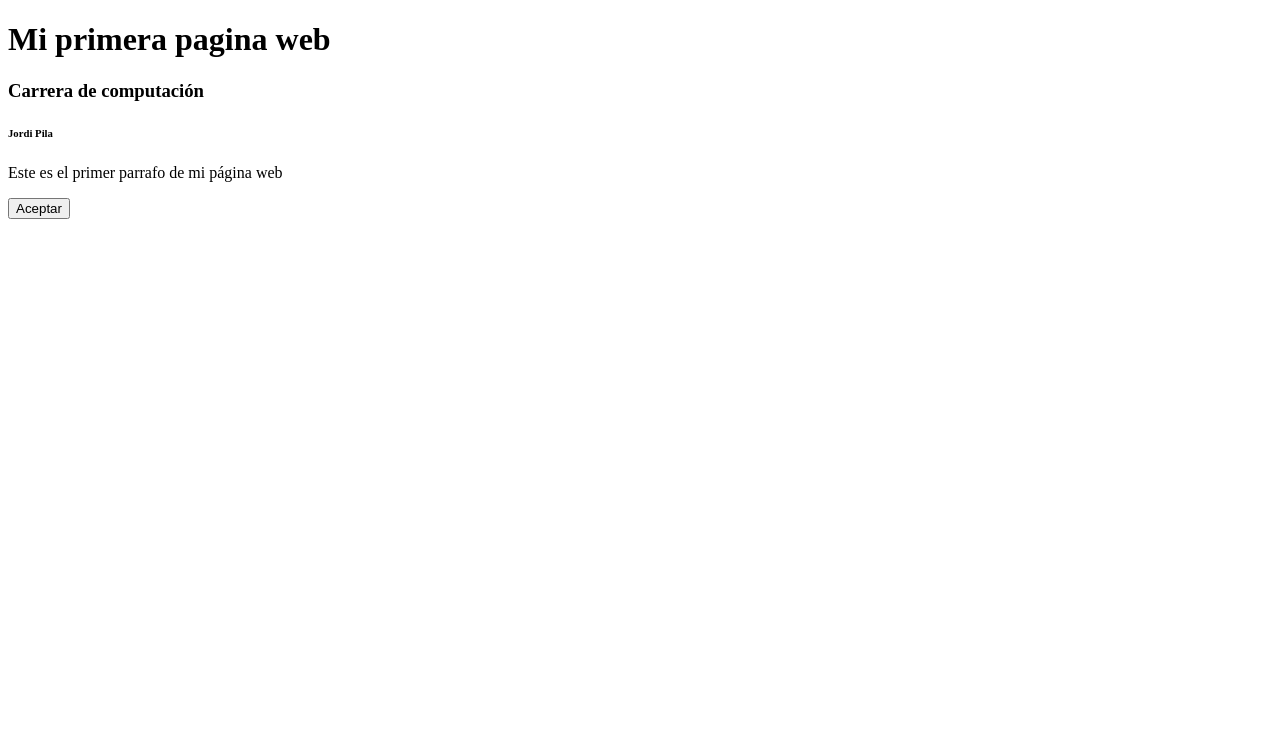
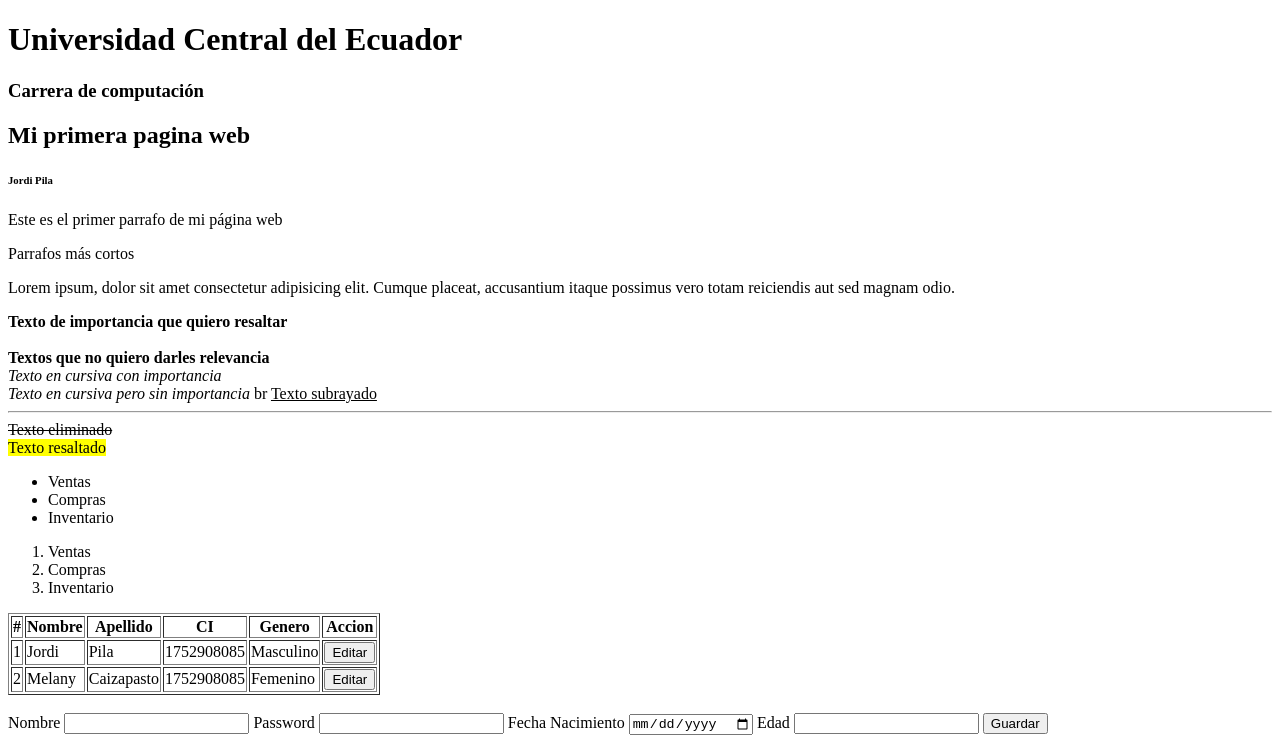
Before and after one commit to JordiFPA/pw_unidad1_jp, a plain HTML site: page pw_unidad1_jp/index.html in a window 1280 px wide. Shown: the top 750 px of the page. Drawn offline with Linux system fonts and the light colour scheme.

Commit message:
Taller 2

```diff
--- a/pw_unidad1_jp/index.html
+++ b/pw_unidad1_jp/index.html
@@ -1,15 +1,125 @@
 <!DOCTYPE html> <!-- Tipo de documento a trabajar, HTML 5 -->
-<html lang="en"> <!-- html elemento raiz de toda pagina web, contenido Ingles  -->
-<head> <!-- elemento html donde se pone la config de la pagina, no visible para el usuario-->
+<html lang="es"> <!-- html elemento raiz de toda pagina web, contenido Ingles no siempre esto detecta google para referenciar la pagina si es español es y ingles en -->
+<!-- elemento html donde se pone la config de la pagina, no visible para el usuario-->
+<head>
     <meta charset="UTF-8"> <!-- nos define la codificacion de caracteres de pagina web, estandar utf8-->
     <meta name="viewport" content="width=device-width, initial-scale=1.0"> <!-- Content sirve para paginas web responsivas -->
-    <title>Mi primera página web</title>
+
+    <title>Home || Jordi Pila</title>
 </head>
-<body> <!-- Corresponde al contenido visual de mi pagina web, todo lo que el usuario visualiza en pantalla, texto, etc-->
-    <h1>Mi primera pagina web</h1> <!-- sirve para poner encabezados o titulos (Head), va variando por numeros-->
-    <h3>Carrera de computación</h3>
-    <h6>Jordi Pila</h6>
-    <p>Este es  el primer parrafo de mi página web </p> <!--Parrafo-->
-    <button> Aceptar</button> <!-- Boton-->
+<!-- Corresponde al contenido visual de mi pagina web, todo lo que el usuario visualiza en pantalla, texto, etc-->
+<body>
+    <header> <!-- cabecera-->
+        <h1>Universidad Central del Ecuador </h1>
+        <h3>Carrera de computación</h3>
+    </header>
+    <nav></nav> <!-- barra de navegacion -->
+    <section> <!-- Informacion principal, ES UN CONTENEDOR-->
+        <h1> Mi primera pagina web </h1>     <!-- cabeceras de secciones-->
+        <h6>Jordi Pila</h6>
+        <!-- Parrafos de secciones -->
+        <p>Este es  el primer parrafo de mi página web </p> <!--Parrafo-->
+        <span>Parrafos más cortos</span> <!-- Parrafos pequeños--->
+        <p>Lorem ipsum, dolor sit amet consectetur adipisicing elit. Cumque placeat, accusantium itaque possimus vero totam reiciendis aut sed magnam odio.</p>
+        <!--Textos -->
+        <strong> Texto de importancia que quiero resaltar</strong>
+        <br>
+        <br>
+        <b>Textos que no quiero darles relevancia</b>
+        <br>
+        <em>Texto en cursiva con importancia</em>
+        <br>
+        <i>Texto en cursiva pero sin importancia</i>
+        br
+        <u>Texto subrayado</u>
+        <br>
+        <hr>
+        <s>Texto eliminado</s>
+        <br>
+        <mark>Texto resaltado</mark>
+        <br>
+        <!-- los navbar son listas, son la base de las listas, para menus-->
+        <ul> <!-- No interesa el orden de los items-->
+            <li>Ventas</li>
+            <li>Compras</li>
+            <li>Inventario</li>
+        </ul>
+        <ol> <!-- Pone un orden a los items-->
+            <li>Ventas</li>
+            <li>Compras</li>
+            <li>Inventario</li>
+        </ol>
+
+        <!-- Tablas-->
+        <table border="1">
+            <thead> <!-- Cabecera de la tabla-->
+                <!-- Declaramos la fila primero, para esto usamos tr -->
+                <tr>
+                    <!-- aqui como contenido de la fila declaro  todas las columnas-->
+                     <th>#</th>
+                     <th>Nombre </th>
+                     <th>Apellido </th>
+                     <th>CI </th>
+                     <th>Genero</th>
+                     <th>Accion</th>
+                </tr>
+            </thead>
+            <tbody>
+                <!-- Por cada fila es un elemtno html TR-->
+                <tr>
+                    <td> 1 </td>
+                    <td> Jordi </td>
+                    <td> Pila </td>
+                    <td> 1752908085 </td>
+                    <td>Masculino</td>
+                    <td> <button> Editar</button></td>
+                </tr>
+                <tr>
+                    <td> 2 </td>
+                    <td> Melany </td>
+                    <td> Caizapasto </td>
+                    <td> 1752908085 </td>
+                    <td>Femenino</td>
+                    <td> <button> Editar</button></td>
+                </tr>
+            </tbody> <!-- Cuerpo de la tabla -->
+        </table>
+        <div></div> <!-- Agrupar o manipular informacion, CONTENEDOR-->
+        <!--  contenedores/ agrupadores el header, nav, section....... -->
+        <!-- Formularios -->
+         <br>
+         <form action=""> <!-- se declara un formulario -->
+            <label for="id_nombre">Nombre</label> <!-- Aqui se pone en el for, el id del imput-->
+            <input type="text" id="id_nombre">
+            <label for="id_password">Password</label>
+            <input type="password" id="id_password">
+            <label for="id_fecha"> Fecha Nacimiento </label>
+            <input type="date" id="id_fecha">
+            <label for="id_edad"> Edad</label>
+            <input type="number" id="id_edad">
+            <button> Guardar </button>
+         </form>
+         <br>
+         <!--Elementos Multimedia-->
+         <img src="https://upload.wikimedia.org/wikipedia/commons/thumb/a/a7/React-icon.svg/800px-React-icon.svg.png
+         " alt="No se puede visualizar" width="300" height="400">
+         <video controls>
+            <source src="https://www.w3schools.com/html/mov_bbb.mp4" type="video/mp4">
+         </video>
+
+
+
+
+        <button> Aceptar </button> <!-- Boton-->
+    </section>
+
+    <aside></aside> <!-- barra lateral-->
+
+    <footer><!-- Pie de pagina -->
+        <h3> Todos los Derechos Reservados</h3>
+    </footer>
+
+
 </body>
+
 </html>
```
